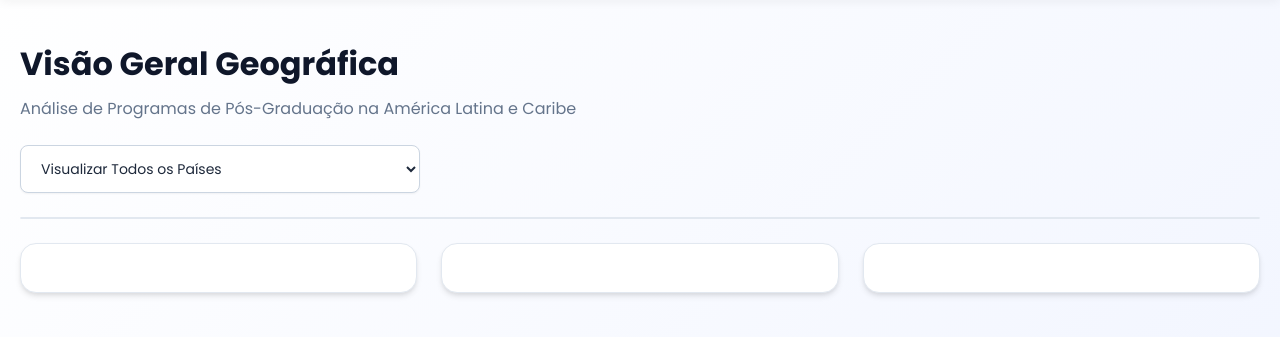
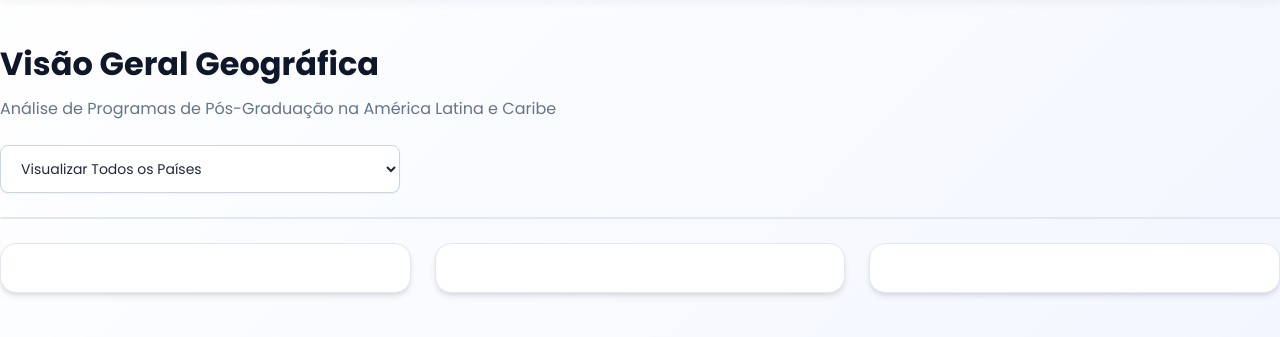
Before and after one commit to sergioluisal/Dashboard_PosGraduacao, a Flask app: template templates/page1.html in a window 1280 px wide. Shown: the part 69-406 px from the top of the page. Run offline with Flask 3, Linux system fonts and the light colour scheme; the template is opened without the code that fills it, so the values that code supplies are empty; some libraries are stand-ins or nearby versions.

Commit message:
Update base.html

```diff
--- a/templates/base.html
+++ b/templates/base.html
@@ -17,7 +17,7 @@
         .navbar a:hover, .navbar a.active { background: #eff6ff; color: #2563eb; }
 
         /* Estrutura Container e Cartões */
-        .container { max-width: 1400px; margin: 40px auto; padding: 0 20px; }
+        .container { max-width: 1400px; margin: 40px auto; padding: 0 0px; }
         .header-title { font-size: 32px; font-weight: 700; color: #0f172a; margin-bottom: 8px; }
         .header-subtitle { color: #64748b; font-size: 16px; margin-bottom: 24px; }
 
```
